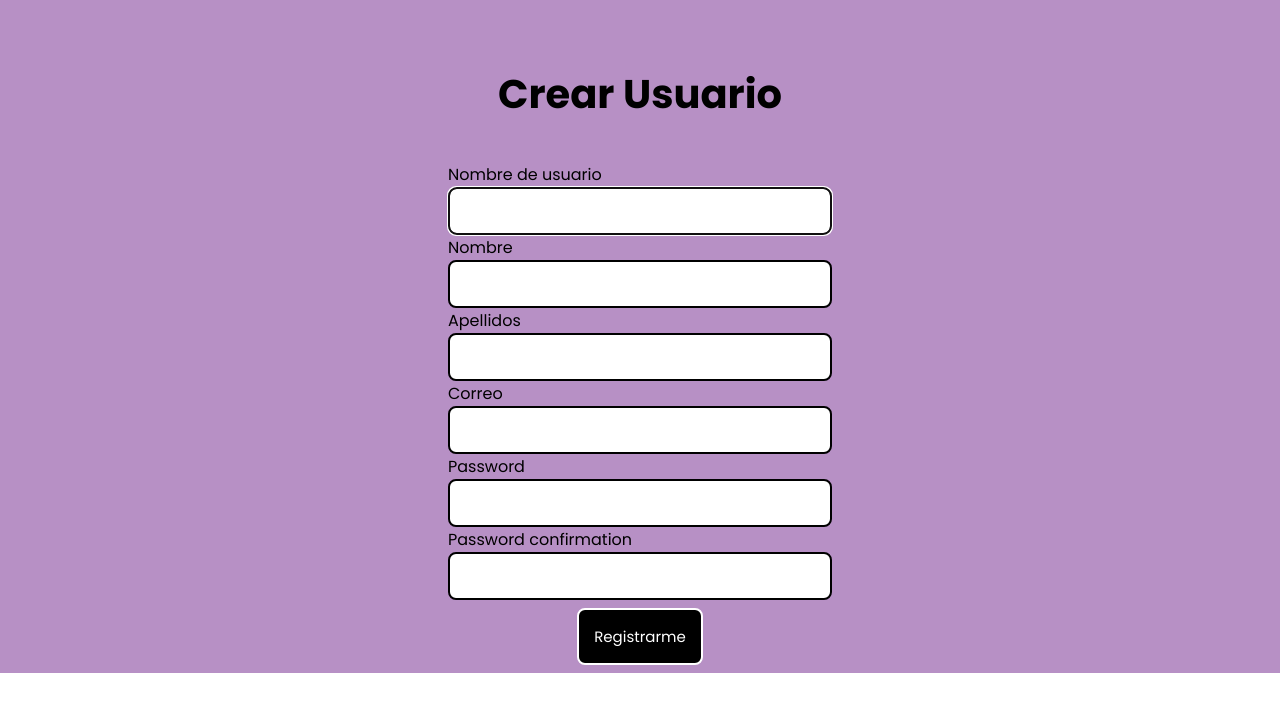
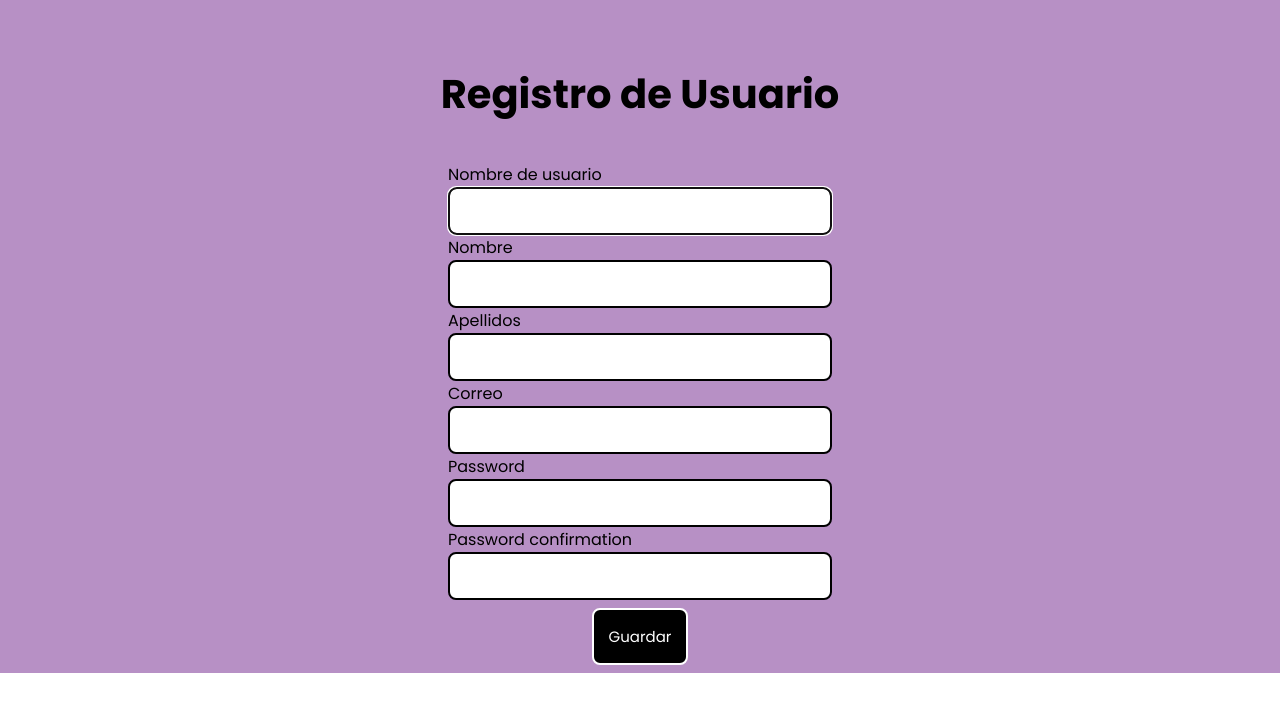
Before and after one commit to AlexandraZambrano/HEKATE_UHM, a Django app: page /registration/ in a window 1280 px wide. Shown: the top 712 px of the page. Run offline with Django 4.2, Linux system fonts and the light colour scheme; some web fonts are replaced.

Commit message:
cambio restration

```diff
--- a/universidad/webapp/templates/registration/login.html
+++ b/universidad/webapp/templates/registration/login.html
@@ -29,7 +29,6 @@
 
         </div>
 
-        <a class="rgt" href="{% url 'nuevoUsuario' %}">Registrate</a>
 
     </div>
 
@@ -59,6 +58,7 @@
                 {% csrf_token %}
 
                 <div class="container">
+                    <a class="rgt" href="{% url 'nuevoUsuario' %}">Registrate</a>
                     <label for="username"><b>Usuario:</b></label>
                     <input type="text" placeholder="Enter Username" name="username" required>
 
@@ -75,7 +75,7 @@
 
                     <br>
 
-                    <button class="hero-btn" type="submit">LOGIN</button>
+                    <button class="hero-btn" type="submit">INICIAR SESIÓN</button>
 
                     <br>
 
--- a/universidad/webapp/templates/registration/registration2.html
+++ b/universidad/webapp/templates/registration/registration2.html
@@ -19,7 +19,7 @@
 <section class="register">
 
         <span class="sub-titulo">
-            <h1>Crear Usuario</h1>
+            <h1>Registro de Usuario</h1>
         </span>
 
     <div class="sign-up">
@@ -35,7 +35,7 @@
 
 
                 <div class="botones">
-                    <button class="hero-btn-2" type="submit">Registrarme</button>
+                    <button class="hero-btn-2" type="submit">Guardar</button>
                 </div>
             </div>
         </form>
```
